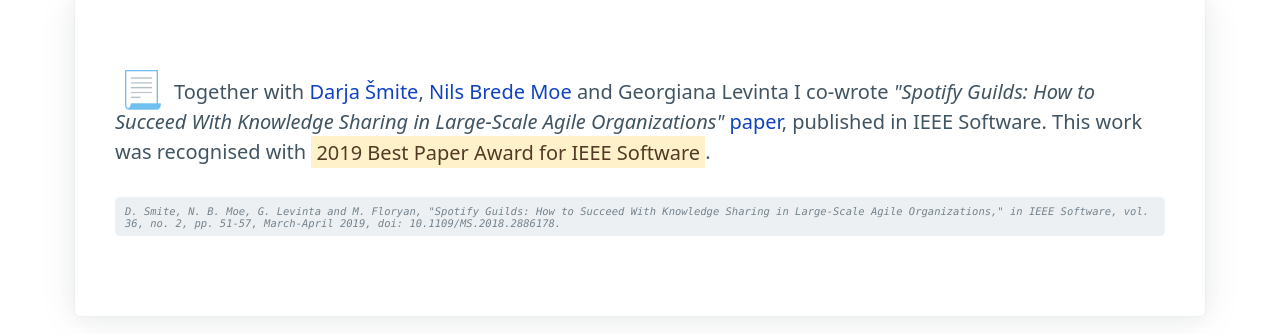
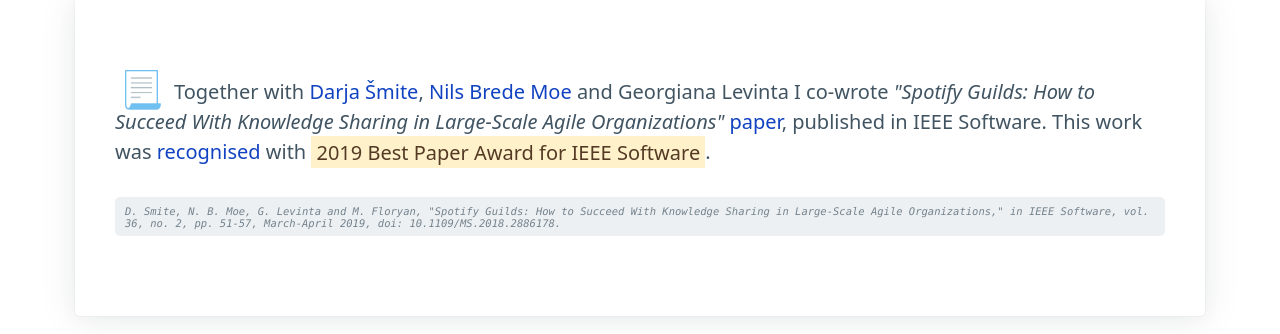
Before and after one commit to mfloryan/marcin.floryan.se, a Jekyll site: the page built from index.html, in a window 1280 px wide and 900 px high, scrolled down 1471 px. Shown: the part 152-486 px from the top of the window. Built offline with Jekyll 4.4.1, drawn with Linux system fonts in a browser that asks for light colours.

Commit message:
With IEEE award certificate

```diff
--- a/index.html
+++ b/index.html
@@ -18,7 +18,7 @@ My jams are: software engineering, psychological safety, diversity & inclusion,
 </article>
 
 <article>
-  <span class="drop-cap">📃</span> Together with <a href="https://darjasmite.net/" target="_blank">Darja Šmite</a>, <a href="https://www.sintef.no/en/all-employees/employee/539/" target="_blank">Nils Brede Moe</a> and Georgiana Levinta I co-wrote <i>"Spotify Guilds: How to Succeed With Knowledge Sharing in Large-Scale Agile Organizations"</i> <a href="https://ieeexplore.ieee.org/document/8648260" target="_blank">paper</a>, published in IEEE Software. This work was recognised with <mark>2019 Best Paper Award for IEEE Software</mark>.
+  <span class="drop-cap">📃</span> Together with <a href="https://darjasmite.net/" target="_blank">Darja Šmite</a>, <a href="https://www.sintef.no/en/all-employees/employee/539/" target="_blank">Nils Brede Moe</a> and Georgiana Levinta I co-wrote <i>"Spotify Guilds: How to Succeed With Knowledge Sharing in Large-Scale Agile Organizations"</i> <a href="https://ieeexplore.ieee.org/document/8648260" target="_blank">paper</a>, published in IEEE Software. This work was <a href="/assets/pdf/IEEE-CS-best-paper-award_SW_Marcin-Floryan.pdf">recognised</a> with <mark>2019 Best Paper Award for IEEE Software</mark>.
 <br><br>
 <small>
   <cite><code>D. Smite, N. B. Moe, G. Levinta and M. Floryan, "Spotify Guilds: How to Succeed With Knowledge Sharing in Large-Scale Agile Organizations," in IEEE Software, vol. 36, no. 2, pp. 51-57, March-April 2019, doi: 10.1109/MS.2018.2886178.</code></cite></small>
```
Also changed, not shown: 1 other file.
